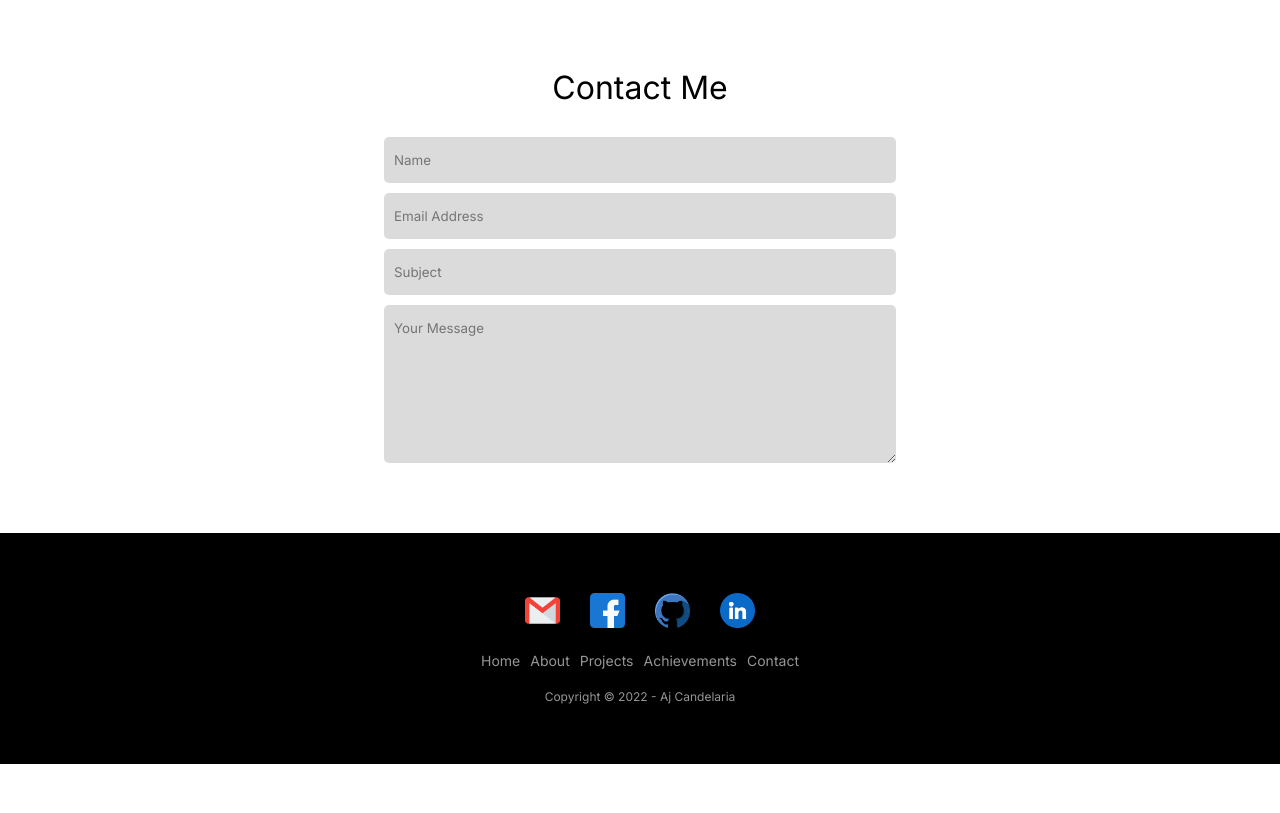
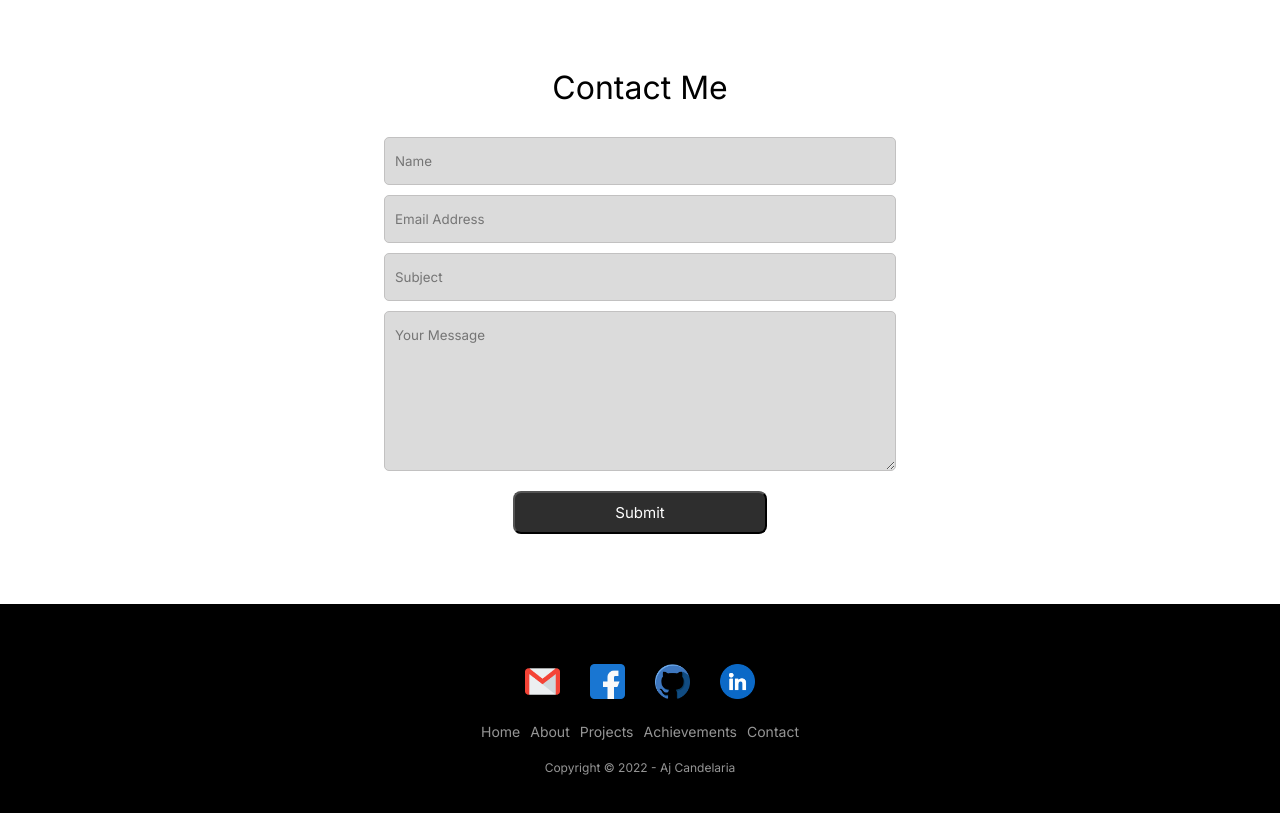
Before and after one commit to ajcandelariaa/reactjs-my-portfolio, a React (Create React App) app: page / in a window 1280 px wide. Shown: the part 2720-3533 px from the top of the page. Before the commit the page ends 3484 px from the top, so only its background shows below. Built offline with nearby package versions, Linux system fonts and the light colour scheme.

Commit message:
Animations Modified

```diff
--- a/src/components/about/About.js
+++ b/src/components/about/About.js
@@ -14,17 +14,17 @@ function About() {
   const controls = useAnimation();
 
   const animate = {
-    visible: { opacity: 1, y: 0, transition: { duration: 1 } },
+    visible: { opacity: 1, y: 0, transition: { duration: 1, delay: .2 } },
     hidden: { opacity: 0, y: 50 },
   };
 
   const animate2 = {
-    visible: { opacity: 1, x: 0, transition: { duration: 1 } },
+    visible: { opacity: 1, x: 0, transition: { duration: 1, delay: .2 } },
     hidden: { opacity: 0, x: 100 },
   };
 
   const animate3 = {
-    visible: { opacity: 1, x: 0, transition: { duration: 1 } },
+    visible: { opacity: 1, x: 0, transition: { duration: 1, delay: .2 } },
     hidden: { opacity: 0, x: -100 },
   };
 
--- a/src/components/achievements/Achievement.js
+++ b/src/components/achievements/Achievement.js
@@ -1,13 +1,32 @@
-import React, { useState } from "react";
+import React, { useEffect, useState } from "react";
 import style from "./Achievement.module.css";
 import { AnimatePresence } from "framer-motion";
 import ImageModal from "../../helpers/ImageModal";
+import { useAnimation, motion } from "framer-motion";
+import { useInView } from "react-intersection-observer";
 
 function Achievement({ achievement }) {
   const [imageModal, setImageModal] = useState(false);
+  const { ref, inView } = useInView();
+  const controls = useAnimation();
 
+  const animate = {
+    visible: { opacity: 1, y: 0, transition: { duration: .5, delay: achievement.delay} },
+    hidden: { opacity: 0, y: 50 },
+  };
+
+  useEffect(() => {
+    if (inView) {
+      controls.start("visible");
+    }
+  }, [controls, inView]);
   return (
-    <div>
+    <motion.div
+      ref={ref}
+      animate={controls}
+      initial="hidden"
+      variants={animate}
+    >
       <div className={style.achievement_grid}>
         <img src={achievement.badge} alt={achievement.badge} />
         <div className={style.achievement_info}>
@@ -35,7 +54,7 @@ function Achievement({ achievement }) {
           />
         )}
       </AnimatePresence>
-    </div>
+    </motion.div>
   );
 }
 
--- a/src/components/achievements/Achievements.js
+++ b/src/components/achievements/Achievements.js
@@ -1,14 +1,37 @@
-import React from "react";
+import React, { useEffect } from "react";
 import style from "./Achievements.module.css";
 import { getAchievements } from "../../helpers/Data";
 import Achievement from "./Achievement";
+import { useAnimation, motion } from "framer-motion";
+import { useInView } from "react-intersection-observer";
 
 function Achievements() {
+  const { ref, inView } = useInView();
+  const controls = useAnimation();
+
+  const animate = {
+    visible: { opacity: 1, y: 0, transition: { duration: 1, delay: 0.2 } },
+    hidden: { opacity: 0, y: 50 },
+  };
+
+  useEffect(() => {
+    if (inView) {
+      controls.start("visible");
+    }
+  }, [controls, inView]);
   return (
     <div className="achievements">
       <div className={style.container}>
         <div className={style.wrapper}>
-          <p className={style.heading}>Achievements</p>
+          <motion.p
+            ref={ref}
+            animate={controls}
+            initial="hidden"
+            variants={animate}
+            className={style.heading}
+          >
+            Achievements
+          </motion.p>
           <div className={style.images_grid}>
             {getAchievements().map((achievement) => (
               <Achievement achievement={achievement} />
--- a/src/components/contact/Contact.js
+++ b/src/components/contact/Contact.js
@@ -1,18 +1,129 @@
-import React from "react";
+import React, { useEffect } from "react";
 import style from "./Contact.module.css";
+import { useAnimation, motion } from "framer-motion";
+import { useInView } from "react-intersection-observer";
 
 function Contact() {
+  const [ref, inView] = useInView();
+  const [ref2, inView2] = useInView();
+  const [ref3, inView3] = useInView();
+  const [ref4, inView4] = useInView();
+  const [ref5, inView5] = useInView();
+  const [ref6, inView6] = useInView();
+  const controls = useAnimation();
+  const controls2 = useAnimation();
+  const controls3 = useAnimation();
+  const controls4 = useAnimation();
+  const controls5 = useAnimation();
+  const controls6 = useAnimation();
+
+  const animate = {
+    visible: { opacity: 1, y: 0 },
+    hidden: { opacity: 0, y: 50 },
+  };
+
+  useEffect(() => {
+    if (inView) {
+      controls.start("visible");
+    }
+  }, [controls, inView]);
+
+  useEffect(() => {
+    if (inView2) {
+      controls2.start("visible");
+    }
+  }, [controls2, inView2]);
+
+  useEffect(() => {
+    if (inView3) {
+      controls3.start("visible");
+    }
+  }, [controls3, inView3]);
+
+  useEffect(() => {
+    if (inView4) {
+      controls4.start("visible");
+    }
+  }, [controls4, inView4]);
+
+  useEffect(() => {
+    if (inView5) {
+      controls5.start("visible");
+    }
+  }, [controls5, inView5]);
+
+  useEffect(() => {
+    if (inView6) {
+      controls6.start("visible");
+    }
+  }, [controls6, inView6]);
+
   return (
     <div className="contact">
       <div className={style.container}>
-        <p className={style.heading}>Contact Me</p>
-        <form>
+        <motion.p
+          ref={ref}
+          animate={controls}
+          initial="hidden"
+          variants={animate}
+          transition={{ duration: 0.5, delay: 0.2 }}
+          className={style.heading}
+        >
+          Contact Me
+        </motion.p>
+        <form onSubmit={(e) => e.preventDefault()}>
           <div className={style.form_inputs}>
-            <input type="text" className={style.input} placeholder="Name" />
-            <input type="text" className={style.input} placeholder="Email Address" />
-            <input type="text" className={style.input} placeholder="Subject" />
-            <textarea className={style.input} placeholder="Your Message" rows="8"></textarea>
+            <motion.input
+              ref={ref2}
+              animate={controls2}
+              initial="hidden"
+              variants={animate}
+              transition={{ duration: 0.5, delay: 0.3 }}
+              type="text"
+              className={style.input}
+              placeholder="Name"
+            />
+            <motion.input
+              ref={ref3}
+              animate={controls3}
+              initial="hidden"
+              variants={animate}
+              transition={{ duration: 0.5, delay: 0.4 }}
+              type="text"
+              className={style.input}
+              placeholder="Email Address"
+            />
+            <motion.input
+              ref={ref4}
+              animate={controls4}
+              initial="hidden"
+              variants={animate}
+              transition={{ duration: 0.5, delay: 0.5 }}
+              type="text"
+              className={style.input}
+              placeholder="Subject"
+            />
+            <motion.textarea
+              ref={ref5}
+              animate={controls5}
+              initial="hidden"
+              variants={animate}
+              transition={{ duration: 0.5, delay: 0.6 }}
+              className={style.input}
+              placeholder="Your Message"
+              rows="8"
+            ></motion.textarea>
           </div>
+          <motion.div
+            ref={ref6}
+            animate={controls6}
+            initial="hidden"
+            variants={animate}
+            transition={{ duration: 0.5, delay: 0.7 }}
+            className={style.form_button}
+          >
+            <button>Submit</button>
+          </motion.div>
         </form>
       </div>
     </div>
--- a/src/components/contact/Contact.module.css
+++ b/src/components/contact/Contact.module.css
@@ -17,10 +17,30 @@
     margin-top: 30px;
 }
 .input{
-    outline: none;
     background-color: #dbdbdb;
     color: #474747;
     padding: 15px 10px;
-    border: none;
+    border: 1px solid #c2c1c1;
     border-radius: 5px;
 }
+.input:focus{
+  outline-style: solid;
+  outline-color: #686868;
+}
+
+.form_button{
+  text-align: center;
+  margin-top: 20px;
+}
+.form_button button{
+  font-size: 15px;
+  color: white;
+  background: rgb(46, 46, 46);
+  padding: 10px 100px;
+  border-radius: 8px;
+  cursor: pointer;
+  transition: background .3s;
+}
+.form_button button:hover{
+  background: black;
+}
--- a/src/components/projects/ProjectImage.js
+++ b/src/components/projects/ProjectImage.js
@@ -1,13 +1,14 @@
 import { AnimatePresence } from "framer-motion";
 import React, { useState } from "react";
 import ImageModal from "../../helpers/ImageModal";
+import style from "./ProjectImage.module.css";
 
 function ProjectImage({ screenshot }) {
   const [imageModal, setImageModal] = useState(false);
 
   return (
     <div>
-      <img
+      <img className={style.image}
         src={screenshot}
         alt={screenshot}
         onClick={() => setImageModal(true)}
--- /dev/null
+++ b/src/components/projects/ProjectImage.module.css
@@ -0,0 +1,6 @@
+.image{
+  transition: transform .3s;
+}
+.image:hover {
+    transform: scale(1.1);
+  }
--- a/src/helpers/Data.js
+++ b/src/helpers/Data.js
@@ -43,6 +43,7 @@ export function getAchievements(){
       issuedDate: "March 19, 2022",
       certificate: certJavascript,
       credly: "https://www.credly.com/badges/3c2bb824-6241-4a8e-bace-08a00cc0826b",
+      delay: .2,
     },
     {
       id: 2,
@@ -52,6 +53,7 @@ export function getAchievements(){
       issuedDate: "November 18, 2019",
       certificate: certDatabase,
       credly: "https://www.credly.com/badges/5ad3cd7b-dfce-46d1-9ecc-92f5d1a89bae",
+      delay: .3,
     },
     {
       id: 3,
@@ -61,6 +63,7 @@ export function getAchievements(){
       issuedDate: "December 06, 2021",
       certificate: certCcna,
       credly: "https://www.credly.com/badges/ad2729b3-9a9a-4809-950c-fd70f17db17e",
+      delay: .4,
     },
     {
       id: 4,
@@ -70,6 +73,7 @@ export function getAchievements(){
       issuedDate: "August 23, 2021",
       certificate: certDevnet,
       credly: "https://www.credly.com/badges/6d9169b4-2755-41c0-a503-94b7b8086469",
+      delay: .5,
     },
   ]
   return data;
--- a/src/helpers/ImageModal.module.css
+++ b/src/helpers/ImageModal.module.css
@@ -17,7 +17,7 @@
     transform: translate(-50%, -50%);
     z-index: 20;
 }
-.modal_info img{
+.modal_info .modal_info_image{
     width: 100%;
     height: 100%;
     object-fit: contain;
--- a/src/pages/project/Project.js
+++ b/src/pages/project/Project.js
@@ -8,11 +8,17 @@ import Link from "react-scroll/modules/components/Link";
 import scrolldown from "../../images/projects/scrolldown.gif";
 import ProjectImage from "../../components/projects/ProjectImage";
 
+import { motion } from "framer-motion";
+
 function Project() {
   const [project, setProject] = useState([]);
   const [title, setTitle] = useState("Project");
   const { projectName } = useParams();
   const navigate = useNavigate();
+  const fade = {
+    hidden: { opacity: 0, y: 1100},
+    visible: { opacity: 1, y: 0},
+  };
 
   useEffect(() => {
     const data = getProjects().filter(
@@ -41,9 +47,9 @@ function Project() {
       >
         <div className={style.project_introduction}>
           <div>
-            <p className={style.project_title}>{project.title}</p>
-            <p className={style.project_desc}>{project.description}</p>
-            <div className={style.links_flex}>
+            <motion.p variants={fade} initial='hidden' animate='visible' transition={{ duration: .7, delay: .1 }} className={style.project_title}>{project.title}</motion.p>
+            <motion.p variants={fade} initial='hidden' animate='visible' transition={{ duration: .7, delay: .2 }} className={style.project_desc}>{project.description}</motion.p>
+            <motion.div variants={fade} initial='hidden' animate='visible' transition={{ duration: .7, delay: .3 }}  className={style.links_flex}>
               {project.website === "" ? (
                 ""
               ) : (
@@ -54,8 +60,8 @@ function Project() {
               <a href={project.repository} target="_blank" rel="noreferrer">
                 <i class="fa-brands fa-github"></i>
               </a>
-            </div>
-            <div className={style.project_scroll_down}>
+            </motion.div>
+            <motion.div variants={fade} initial='hidden' animate='visible' transition={{ duration: .7, delay: .4 }} className={style.project_scroll_down}>
               <Link
                 to="bottom"
                 spy={true}
@@ -65,7 +71,7 @@ function Project() {
               >
                 <img src={scrolldown} alt="scrolldown" />
               </Link>
-            </div>
+            </motion.div>
           </div>
         </div>
       </div>
--- a/src/pages/project/Project.module.css
+++ b/src/pages/project/Project.module.css
@@ -69,4 +69,9 @@
   height: 300px;
   object-fit: cover;
   cursor: pointer;
+  transform-style: scale(1);
 }
+
+.project_images img:hover {
+  transform-style: scale(1.2);
+}
```
Also changed, not shown: src/helpers/ImageModal.js (+10 -6 lines).
